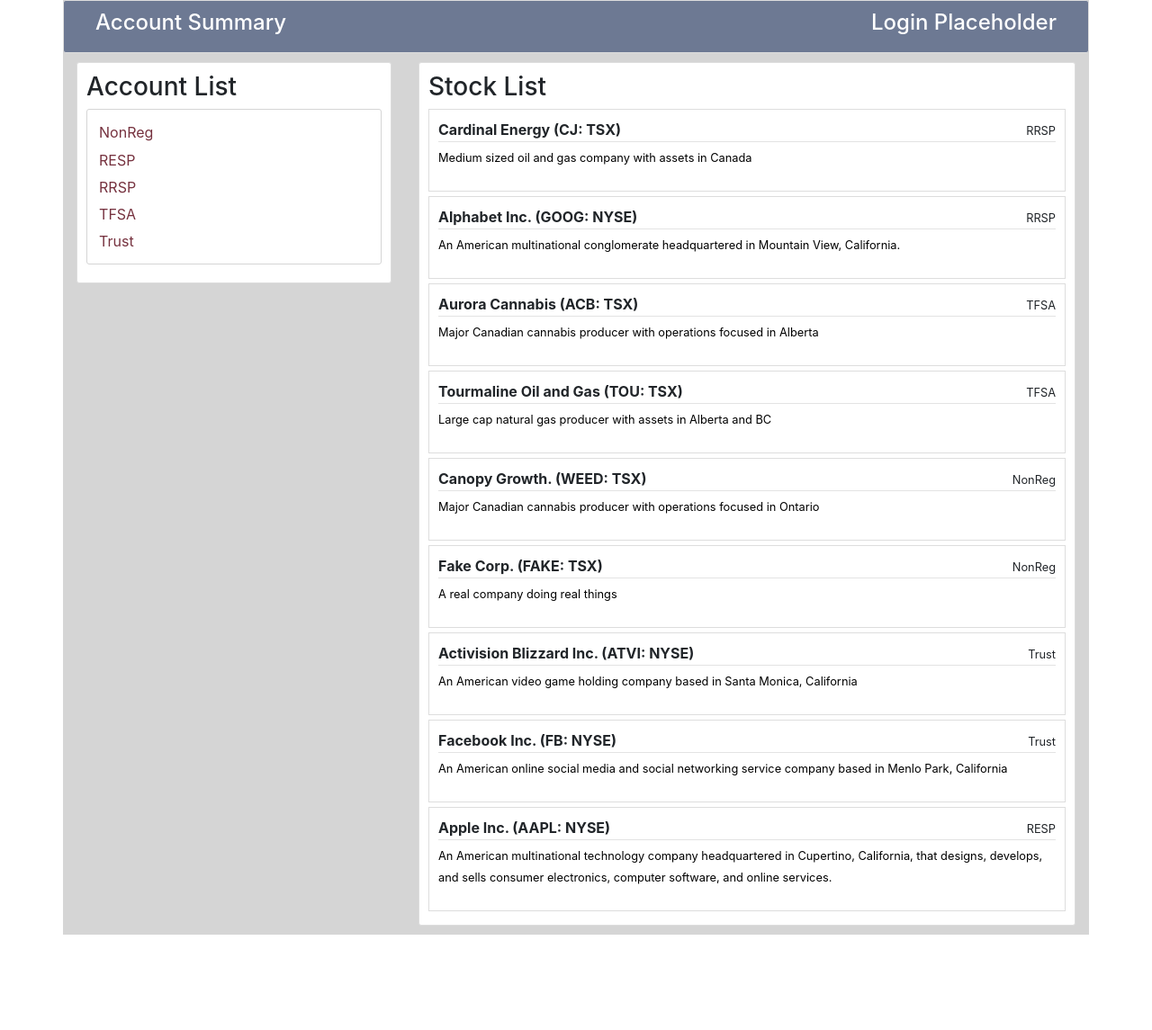
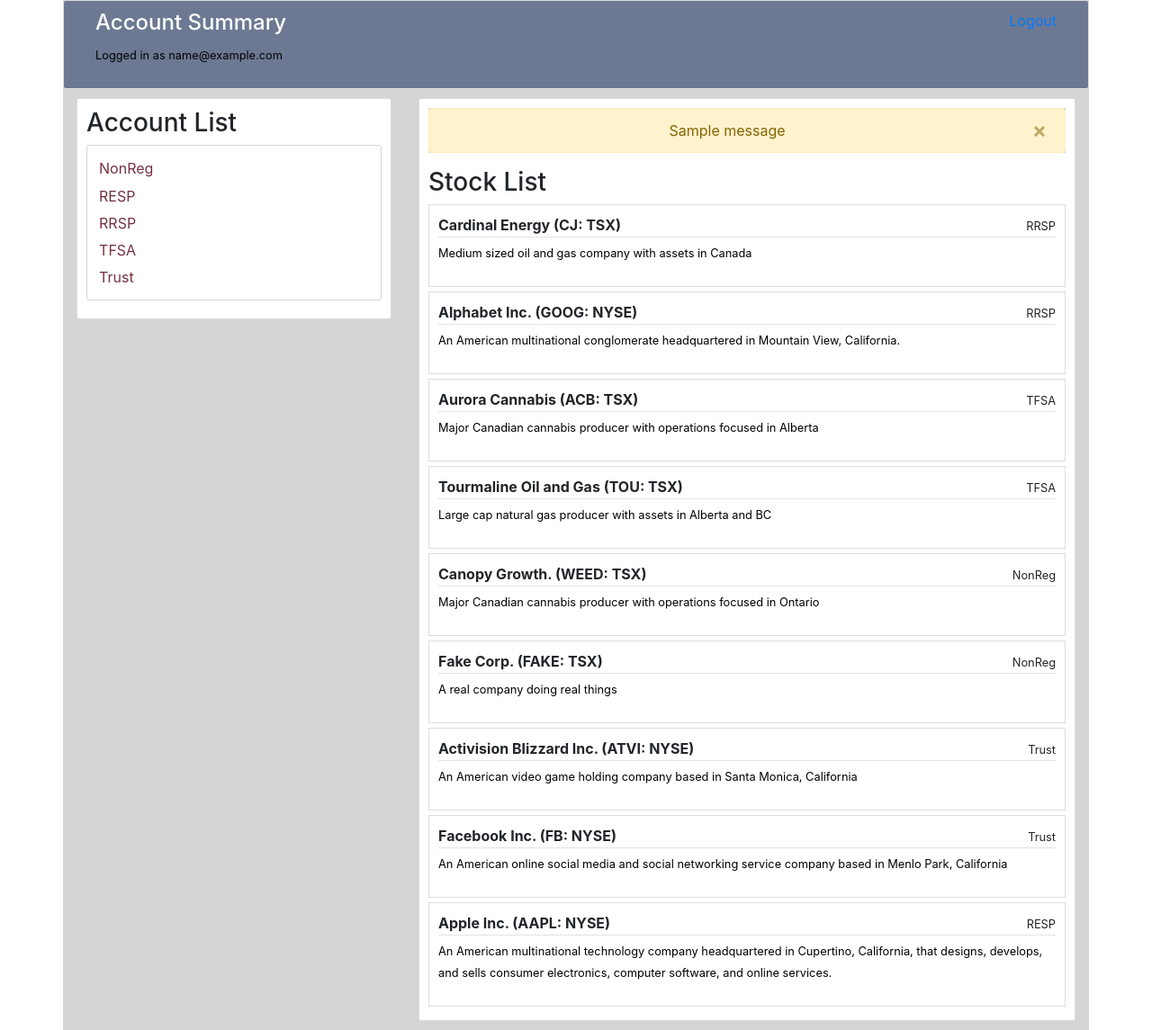
Before and after one commit to elronF/WebAppProject, a Flask app: page / in a window 1280 px wide. Shown: the whole page at 90% size. Before the commit the page ends 1039 px from the top, so only its background shows below. Run offline with Flask 2, Linux system fonts and the light colour scheme; the visitor is signed in with stand-in values (Sample User, id 1); tables that the repository leaves empty hold one stand-in row (values such as "Sample post"); one stand-in notice (Sample message) is shown; parts of the project's set-up code (start-up, migrations or seed data) failed here and were passed over; some libraries are stand-ins or nearby versions.

Commit message:
Configured google login/logout

```diff
--- a/acctTracker/app.py
+++ b/acctTracker/app.py
@@ -1,4 +1,5 @@
 from flask import Flask, render_template, request, redirect, url_for, jsonify, flash
+from flask_sqlalchemy import SQLAlchemy
 
 from sqlalchemy import create_engine, asc
 from sqlalchemy.orm import sessionmaker
@@ -16,10 +17,11 @@ from flask import make_response
 import requests
 
 CLIENT_ID = json.loads(open('client_secrets.json', 'r').read())['web']['client_id']
+APPLICATION_NAME = "Account Tracker App"
 
 app = Flask(__name__)
 
-engine = create_engine('sqlite:///tracker_v2.db')
+engine = create_engine('sqlite:///tracker_v2.db?check_same_thread=False')
 Base.metadata.bind = engine
 
 DBSession = sessionmaker(bind=engine)
@@ -29,7 +31,6 @@ session = DBSession()
 # OAUTH LOGIC
 '''Create state token. Store in session.'''
 @app.route('/login/')
-#@app.route('/login')
 def showLogin():
     state = ''.join(random.choice(string.ascii_uppercase + string.digits) for x in range(32))
     login_session['state'] = state
@@ -100,18 +101,23 @@ def gconnect():
     params = {'access_token': credentials.access_token, 'alt': 'json'}
     answer = requests.get(userinfo_url, params=params)
     data = json.loads(answer.text)
+    print(data)
 
-    login_session['username'] = data["name"]
-    #login_session['picture'] = data["picture"]
     login_session['email'] = data["email"]
 
     output = ''
     output += '<h1>Welcome, '
-    output += login_session['username']
+    output += login_session['email']
     output += '!</h1>'
-    flash("You are now logged in as {}".format(login_session['username']))
+    flash("You are now logged in as {}".format(login_session['email']))
     print("done!")
     return output
+
+    user_id = getUserID(login_session['email'])
+    if not user_id:
+        user_id = createUser(login_session)
+    login_session['user_id'] = user_id
+
 
 # DISCONNECT - Revoke a current user's token and reset their login_session
 # To disconnect from google login
@@ -123,19 +129,27 @@ def gdisconnect():
         response = make_response(json.dumps('Current user not connected.'), 401)
         response.headers['Content-Type'] = 'application/json'
         return response
-    url = 'https://accounts.google.com/o/oauth2/revoke?token={}'.format(access_token)
+    url = 'https://accounts.google.com/o/oauth2/revoke?token=%s' % access_token
     h = httplib2.Http()
     result = h.request(url, 'GET')[0]
+    print(result)
     if result['status'] == '200':
+        del login_session['access_token']
+        del login_session['gplus_id']
+        del login_session['email']
         response = make_response(json.dumps('Successfully disconnected.'), 200)
         response.headers['Content-Type'] = 'application/json'
-        return response
+        flash("Logged out successfully")
+        return redirect(url_for('showAccounts'))
     else:
-        response = make_response(json.dumps('Failed to revoke token for \
-        given user.', 400))
+        del login_session['access_token']
+        del login_session['gplus_id']
+        del login_session['email']
+        response = make_response(json.dumps('Failed to revoke token for given user.', 400))
         response.headers['Content-Type'] = 'application/json'
-        return response
-
+        print(response)
+        flash("Logout failed")
+        return redirect(url_for('showAccounts'))
 
 # USER FUNCTIONS
 # Returns a user ID if there's a match based on the email passed into it.
@@ -153,9 +167,9 @@ def getUserInfo(user_id):
     return user
 
 
-# creates a new user in the DB based on name and email, returns an ID.
+# Creates a new user in the DB based on name and email, returns an ID.
 def createUser(login_session):
-    newUser = User(name = login_session['username'], email = login_session['email'])
+    newUser = User(email = login_session['email'])
     session.add(newUser)
     session.commit()
     user = session.query(User).filter_by(email=login_session['email']).one()
@@ -176,13 +190,13 @@ def showAccounts():
 # Show the contents of one account
 @app.route('/accounts/<int:account_id>/')
 def showOneAccount(account_id):
-    accounts = session.query(Account).order_by(asc(Account.accountType))
-    account = session.query(Account).filter_by(id=account_id).one()
-    stocks = session.query(Stock).filter_by(account_id=account_id).all()
-    if 'username' not in login_session:
-        return redirect('/login/')
+    accountsOne= session.query(Account).order_by(asc(Account.accountType))
+    accountOne = session.query(Account).filter_by(id=account_id).one()
+    stocksOne = session.query(Stock).filter_by(account_id=account_id).all()
+    if 'email' not in login_session:
+        return render_template('publicaccount.html', accounts=accountsOne, account=accountOne, stocks=stocksOne)
     else:
-        return render_template('account.html', accounts=accounts, account=account, stocks=stocks)
+        return render_template('account.html', accounts=accountsOne, account=accountOne, stocks=stocksOne)
 
 
 # Show the details of one stock
@@ -198,7 +212,7 @@ def showStockDetails(account_id, stock_ticker):
 def newStock(account_id):
     accounts = session.query(Account).order_by(asc(Account.accountType))
     account = session.query(Account).filter_by(id=account_id).one()
-    if 'username' not in login_session:
+    if 'email' not in login_session:
         return redirect('/login/')
     if request.method == 'POST':
         newStock = Stock(companyName=request.form['companyName'], ticker=request.form['ticker'],
@@ -218,7 +232,7 @@ def editStock(account_id, stock_ticker):
     accounts = session.query(Account).order_by(asc(Account.accountType))
     account = session.query(Account).filter_by(id=account_id).one()
     updatedStock = session.query(Stock).filter_by(ticker=stock_ticker).one()
-    if 'username' not in login_session:
+    if 'email' not in login_session:
         return redirect('/login/')
     if request.method == 'POST':
         if request.form['companyName']:
@@ -234,7 +248,6 @@ def editStock(account_id, stock_ticker):
         session.add(updatedStock)
         flash('{} has been updated'.format(updatedStock.companyName))
         session.commit()
-        # add flashing here
         return redirect(url_for('showOneAccount', account_id=account_id))
     else:
         return render_template('editstock.html', accounts=accounts, account=account, stock=updatedStock)
@@ -245,12 +258,11 @@ def editStock(account_id, stock_ticker):
 def deleteStock(account_id, stock_ticker):
     account = session.query(Account).filter_by(id=account_id).one()
     deleteStock = session.query(Stock).filter_by(ticker=stock_ticker).one()
-    if 'username' not in login_session:
+    if 'email' not in login_session:
         return redirect('/login/')
     session.delete(deleteStock)
     flash('{} has been deleted'.format(deleteStock.companyName))
     session.commit()
-    # add flashing here
     return redirect(url_for('showOneAccount', account_id=account_id))
 
 
--- a/acctTracker/db_setup.py
+++ b/acctTracker/db_setup.py
@@ -34,7 +34,6 @@ class User(Base):
     def serialize(self):
         return {
             'id':          self.id,
-            'name':        self.name,
             'email':       self.email,
         }
 
--- a/acctTracker/templates/account.html
+++ b/acctTracker/templates/account.html
@@ -29,11 +29,11 @@
         </div>
         <p class="article-content" style="text-align:left"><small>{{ stock.description }}</small></p>
         <div class="db-buttons">
-			<span style="float: right">
+			      <span style="float: right">
 	            <a href="{{url_for('editStock', account_id = account.id, stock_ticker = stock.ticker )}}">
             	<button type="button" class="btn btn-primary btn-sm">Update</button></a>
 	            <a href="{{url_for('deleteStock', account_id = account.id, stock_ticker = stock.ticker )}}">
-                <button type="button" class="btn btn-danger btn-sm">Delete</button></a>
+              <button type="button" class="btn btn-danger btn-sm">Delete</button></a>
             </span>
         </div>
     </div>
--- a/acctTracker/templates/login.html
+++ b/acctTracker/templates/login.html
@@ -39,7 +39,7 @@ function signInCallback(authResult) {
             if (result) {
               $('#result').html('Login Successful!</br>'+ result + '</br>Redirecting...')
              setTimeout(function() {
-              window.location.href = "/accounts";
+              window.location.href = "/";
              }, 4000);
           } else if (authResult['error']) {
         console.log('There was an error: ' + authResult['error']);
--- a/acctTracker/templates/main.html
+++ b/acctTracker/templates/main.html
@@ -14,11 +14,18 @@
 						<a href="{{url_for('showAccounts')}}">
 						<h1>Account Summary</h1>
 						</a>
+                        {% if 'username' in session %}
+						<p><small>Logged in as {{session.email}}</small></p>
+						{% endif %}
 					</div>
 				</div>
 				<div class="col-md-6 login-header">
 					<div class="header-right">
-						<h1>Login Placeholder</h1>
+						{% if 'email' not in session %}
+							<a href="{{url_for('showLogin')}}">Click Here to Login </a>
+						{% else %}
+							<a href="{{url_for('gdisconnect')}}">Logout </a>
+						{% endif %}
 					</div>
 				</div>
 			</div>
--- a/acctTracker/templates/stocks.html
+++ b/acctTracker/templates/stocks.html
@@ -1,5 +1,20 @@
 {% extends "main.html" %}
 {% block content %}
+
+<div class='flash'>
+{% with messages = get_flashed_messages() %}
+    {% if messages %}
+      {% for message in messages %}
+      <div class="alert alert-warning alert-dismissible" role="alert">
+        <button type="button" class="close" data-dismiss="alert" aria-label="Close">
+          <span aria-hidden="true">&times;</span>
+        </button>
+        {{message}}
+      </div>
+      {% endfor %}
+    {% endif %}
+  {% endwith %}
+</div>
 
 <h3>Stock List</h3>
 {% for stock in stocks %}
```
Also changed, not shown: acctTracker/tracker.db (deleted), acctTracker/tracker_v2.db.
